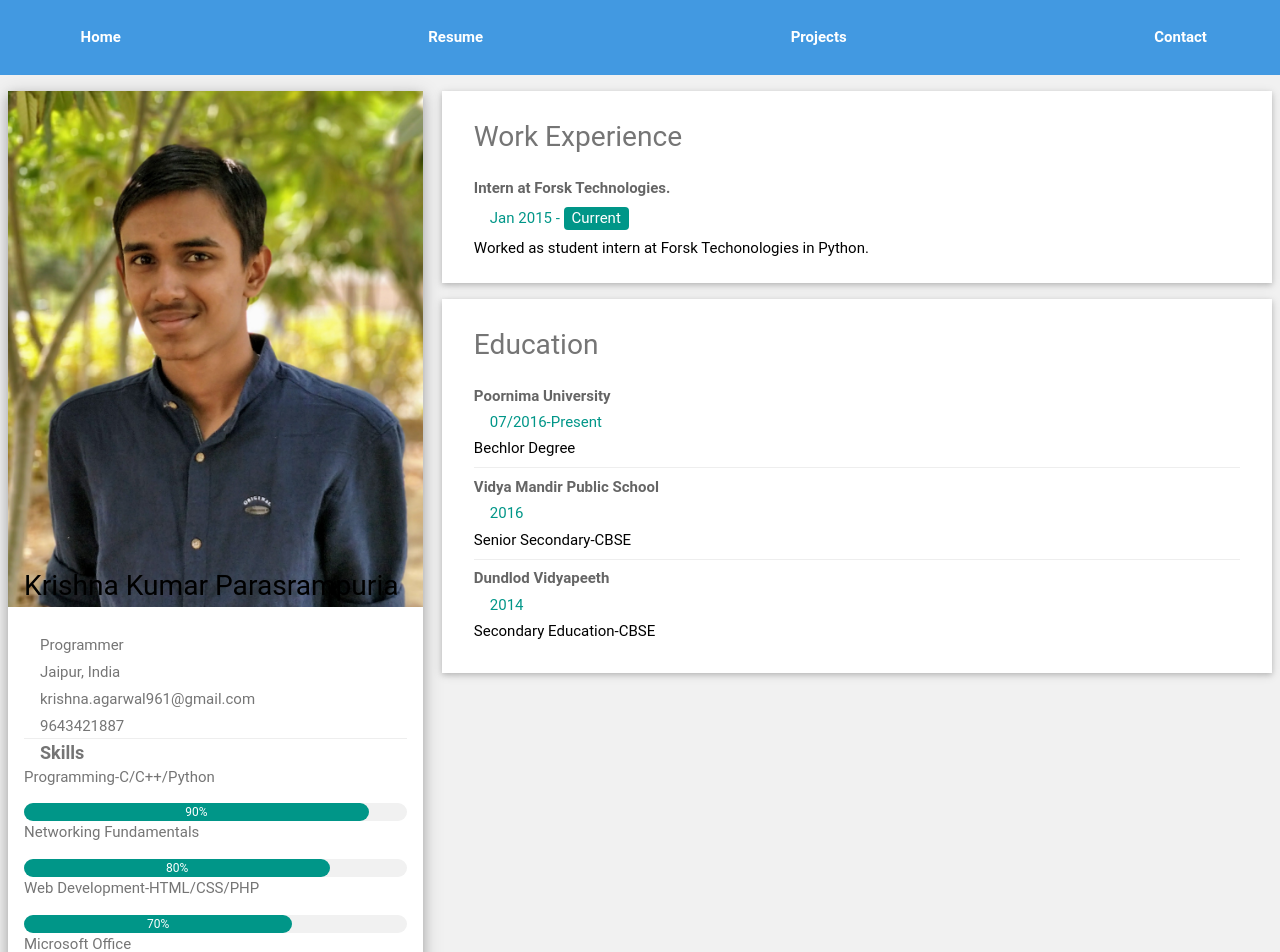
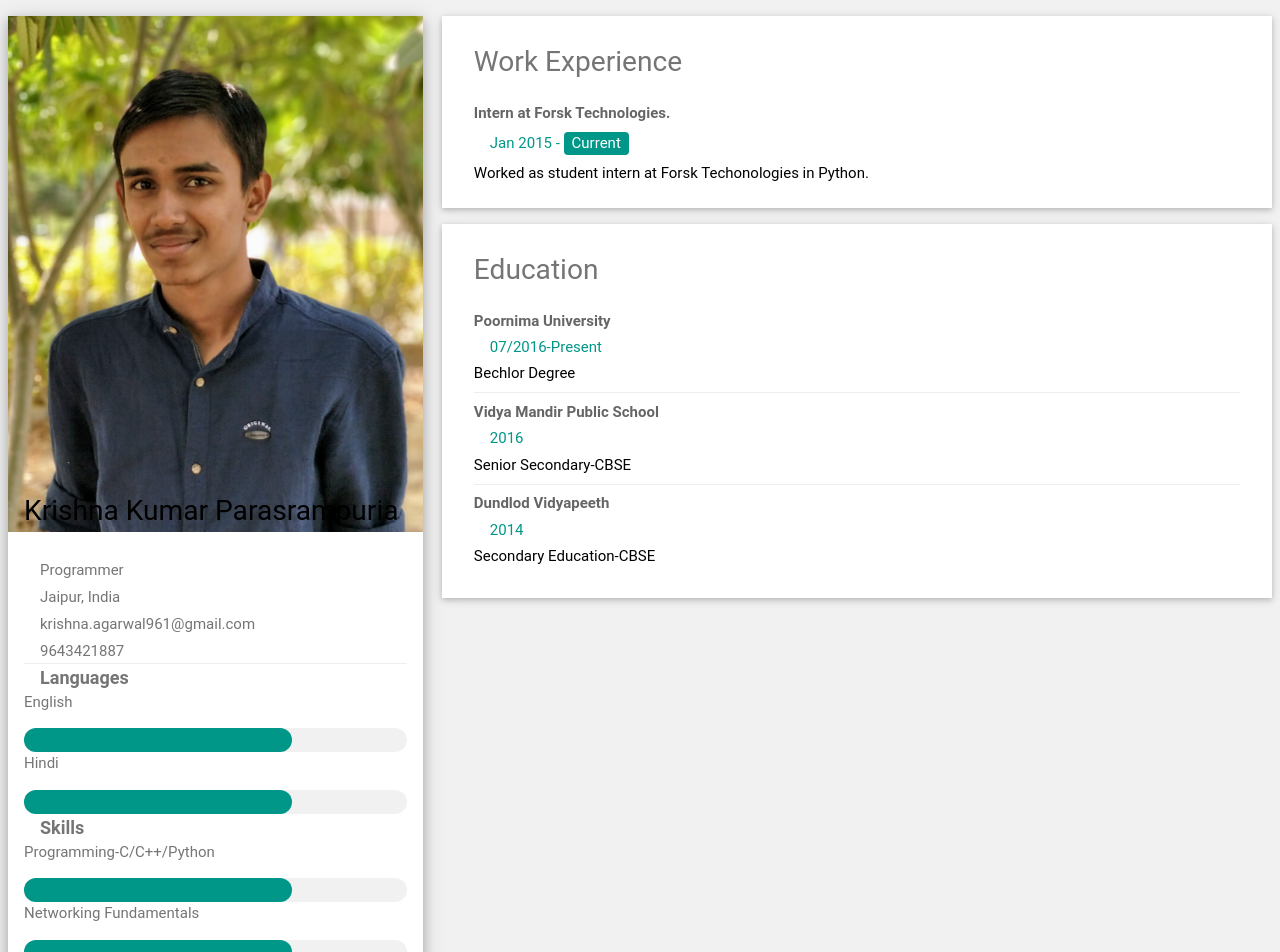
Before and after one commit to krishppuria/krishppuria.github.io, a Jekyll site: the page built from resum.html, in a window 1280 px wide and 1400 px high. Shown: the top 952 px of the window. Built offline with Jekyll 4.4.1, drawn with Linux system fonts in a browser that asks for light colours; some of the changed text lies outside the part shown.

Commit message:
forestry editable resume

```diff
--- a/resum.html
+++ b/resum.html
@@ -29,7 +29,7 @@
 </style>
 
 <body class="w3-light-grey">
-	{% include header.html %}
+
 <div class="w3-content w3-margin-top" style="max-width:1400px;">
 
   <!-- The Grid -->
@@ -51,7 +51,21 @@
           <p><i class="fa fa-envelope fa-fw w3-margin-right w3-large w3-text-teal pb-5"></i>krishna.agarwal961@gmail.com</p>
           <p><i class="fa fa-phone fa-fw w3-margin-right w3-large w3-text-teal pb-5"></i>9643421887</p>
           <hr>
+           {% for i in page.resume %}
 
+            {% for j in i.skills_category %}
+                   <p class="w3-large w3-text-theme"><b><i class="fa fa-globe fa-fw w3-margin-right w3-text-teal pb-5"></i>{{ j.skill.heading }}</b></p>
+                   {% for rat in j.skill.rating %}
+
+                    <p class="pb-4">{{ rat.name }}</p>
+                    <div class="w3-light-grey w3-round-xlarge">
+                      <div class="w3-round-xlarge w3-teal" style="height:24px;width:70%"></div>
+                    </div>
+                    {% endfor %}
+            {% endfor %}
+
+            {% endfor %}
+<!--
           <p class="w3-large"><b><i class="fa fa-asterisk fa-fw w3-margin-right w3-text-teal pt-5 pb-6"></i>Skills</b></p>
           <p class="pb-4">Programming-C/C++/Python</p>
           <div class="w3-light-grey w3-round-xlarge w3-small ">
@@ -86,7 +100,7 @@
           <div class="w3-light-grey w3-round-xlarge">
             <div class="w3-round-xlarge w3-teal" style="height:24px;width:80%"></div>
           </div>
-          <br>
+          <br>-->
         </div>
       </div><br>
 
```
Also changed, not shown: 18 other files.
